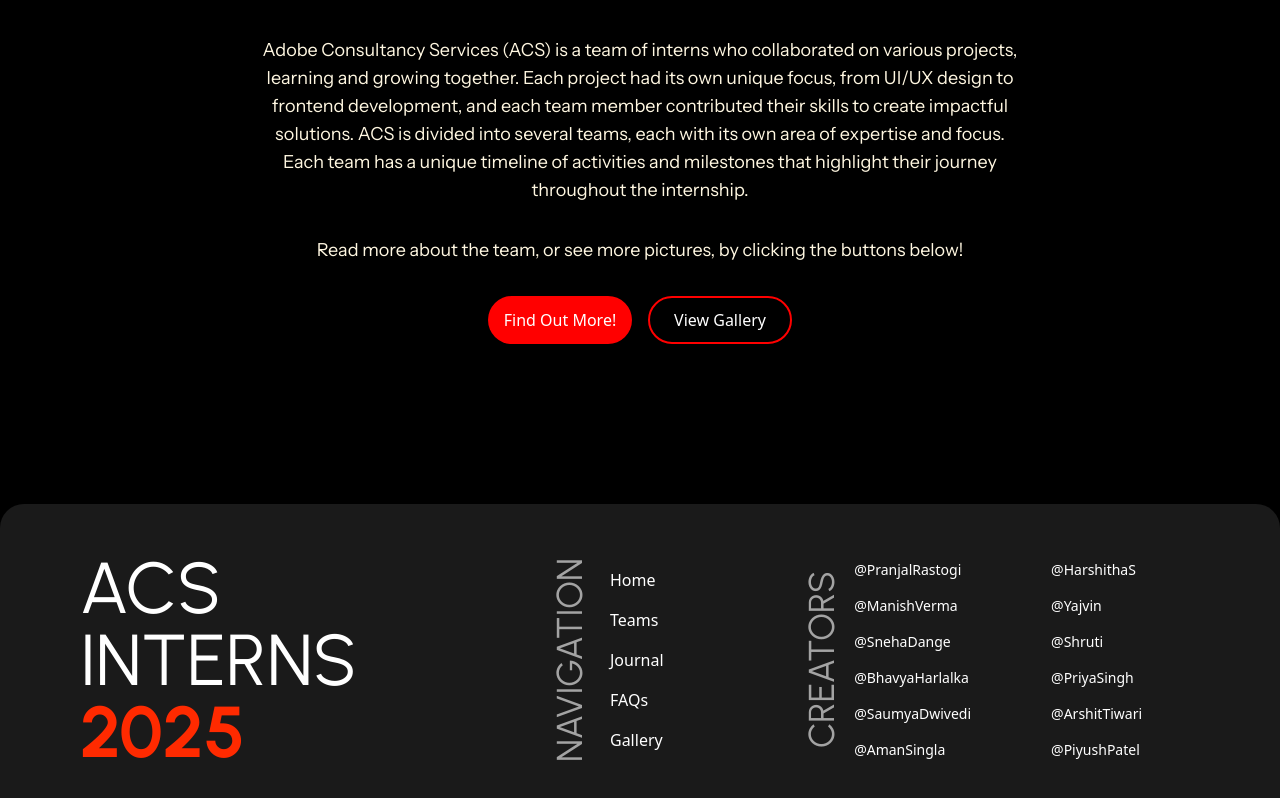
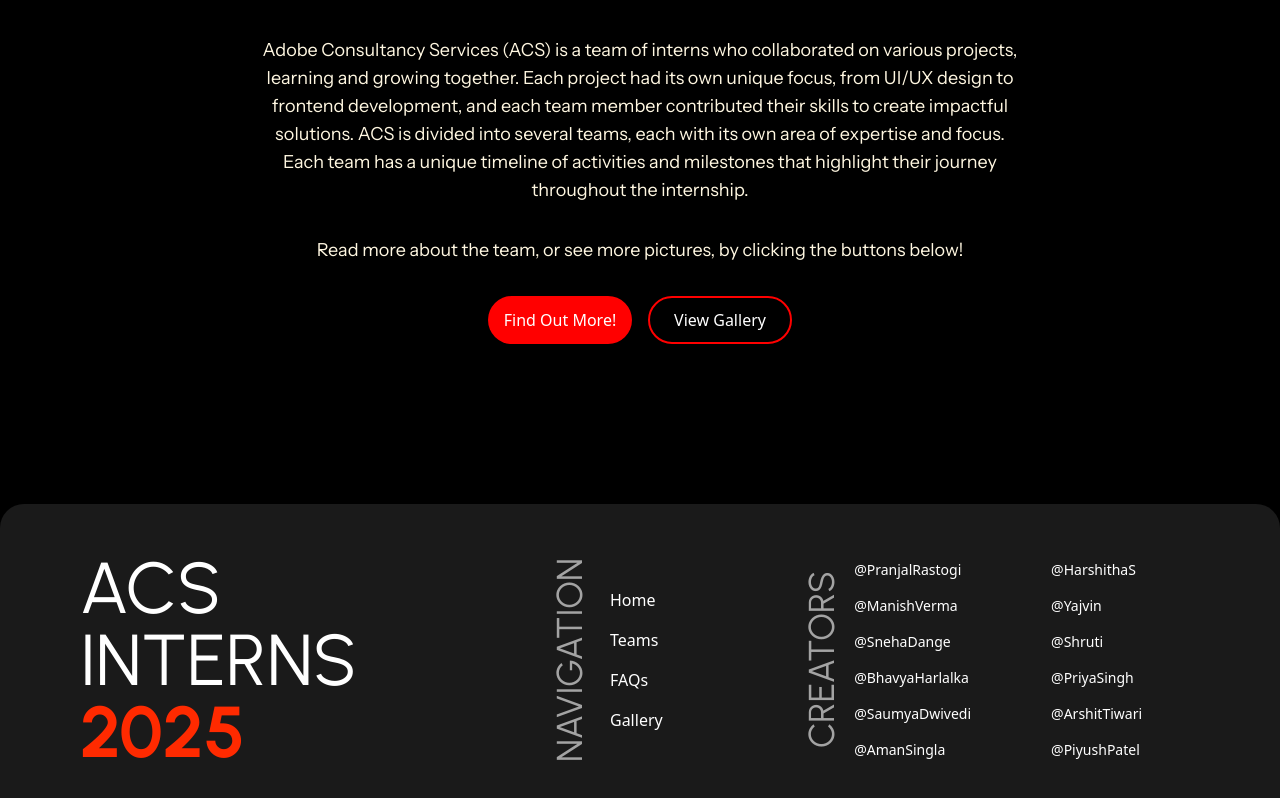
Before and after one commit to manishvermanov1911/intern-s-portal, a React (Vite) app: page / in a window 1280 px wide. Shown: the part 1588-2386 px from the top of the page. Built offline with nearby package versions, Linux system fonts and the light colour scheme.

Commit message:
updated data

```diff
--- a/src/Components/Footer.jsx
+++ b/src/Components/Footer.jsx
@@ -3,7 +3,6 @@
 const navLinks = [
   { name: "Home", href: "#/" },
   { name: "Teams", href: "#/teams" },
-  { name: "Journal", href: "#/journal" },
   { name: "FAQs", href: "#/faq" },
   { name: "Gallery", href: "#/gallery" },
 ];
```
